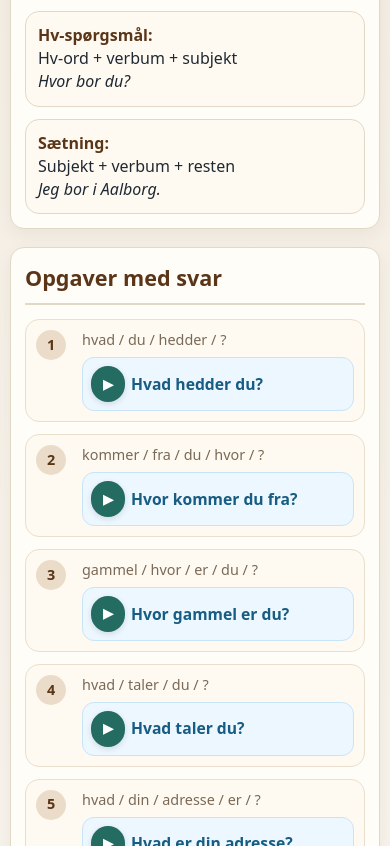
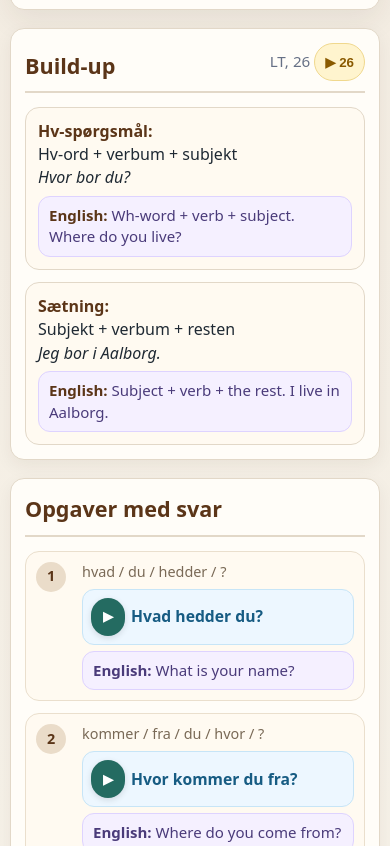
Before and after one commit to smarza/dansk, a plain HTML site: page docs/exercises/praes-1-11-build-up-tts.html in a window 390 px wide. Shown: the part 558-1404 px from the top of the page. Drawn offline with Linux system fonts and the light colour scheme.

Commit message:
Update PRÆS 1-11 exercise page title to include English and streamline CSS styles for improved readability and layout consistency.

```diff
--- a/docs/exercises/praes-1-11-build-up-tts.html
+++ b/docs/exercises/praes-1-11-build-up-tts.html
@@ -3,198 +3,39 @@
 <head>
   <meta charset="UTF-8">
   <meta name="viewport" content="width=device-width, initial-scale=1.0">
-  <title>PRÆS 1-11 - Build-up</title>
+  <title>PRÆS 1-11 - Build-up med engelsk</title>
   <style>
     :root{
-      --bg:#f7f3ea;
-      --paper:#fffdf8;
-      --ink:#1f2933;
-      --muted:#667085;
-      --line:#e2d8c8;
-      --accent:#246b61;
-      --accent-soft:#e3f4ef;
-      --answer:#1f7a4d;
-      --answer-bg:#edf9f1;
-      --number:#8a5a00;
-      --number-bg:#fff4ce;
-      --source-bg:#f6efe3;
+      --bg:#f7f3ea; --paper:#fffdf8; --ink:#1f2933; --muted:#667085; --line:#e2d8c8;
+      --accent:#246b61; --accent-soft:#e3f4ef; --answer:#1f7a4d; --answer-bg:#edf9f1;
+      --question:#175c83; --question-bg:#edf7ff; --number:#8a5a00; --number-bg:#fff4ce; --translation-bg:#f5f0ff;
     }
     *{box-sizing:border-box}
-    body{
-      margin:0;
-      font-family:system-ui,-apple-system,BlinkMacSystemFont,"Segoe UI",sans-serif;
-      background:linear-gradient(180deg,#f2eadf 0%,var(--bg) 38%,#faf7f0 100%);
-      color:var(--ink);
-      line-height:1.45;
-    }
-    .page{
-      width:min(100%,980px);
-      margin:0 auto;
-      padding:24px 16px 48px;
-    }
-    header{
-      background:var(--paper);
-      border:1px solid var(--line);
-      border-radius:18px;
-      padding:22px;
-      box-shadow:0 10px 30px rgba(47,35,20,.08);
-      margin-bottom:18px;
-    }
-    .kicker{
-      color:var(--accent);
-      font-weight:700;
-      letter-spacing:.04em;
-      text-transform:uppercase;
-      font-size:.82rem;
-    }
-    h1{
-      margin:.2rem 0 .4rem;
-      font-size:clamp(1.8rem,4vw,3rem);
-      line-height:1.05;
-    }
-    .subtitle{margin:0;color:var(--muted)}
-    .toolbar{
-      margin-top:16px;
-      display:flex;
-      flex-wrap:wrap;
-      gap:10px;
-      align-items:center;
-      padding:12px;
-      background:var(--accent-soft);
-      border:1px solid #c5e7dd;
-      border-radius:14px;
-    }
-    label{font-size:.92rem;font-weight:650;color:#244940}
-    select,input[type="range"]{max-width:100%;font:inherit}
-    select{
-      padding:8px 10px;
-      border-radius:10px;
-      border:1px solid #b7cec7;
-      background:#fff;
-      min-width:220px;
-    }
-    .note{
-      margin-top:12px;
-      padding:10px 12px;
-      border-left:4px solid var(--answer);
-      background:var(--answer-bg);
-      border-radius:10px;
-      color:#24563a;
-      font-size:.95rem;
-    }
-    .section{
-      background:var(--paper);
-      border:1px solid var(--line);
-      border-radius:18px;
-      padding:18px;
-      margin-top:18px;
-      box-shadow:0 6px 18px rgba(47,35,20,.06);
-    }
-    .section-title{
-      display:flex;
-      justify-content:space-between;
-      gap:12px;
-      flex-wrap:wrap;
-      align-items:end;
-      border-bottom:2px solid var(--line);
-      padding-bottom:10px;
-      margin-bottom:14px;
-    }
-    h2{margin:0;font-size:1.35rem;color:#5b3518}
-    .source-ref{color:var(--muted);font-size:.95rem}
-    .exercise-list{
-      display:grid;
-      gap:12px;
-    }
-    .item{
-      display:grid;
-      grid-template-columns:44px 1fr;
-      gap:10px;
-      padding:13px;
-      background:#fffaf1;
-      border:1px solid #eadfcd;
-      border-radius:14px;
-    }
-    .num{
-      width:34px;height:34px;
-      display:grid;place-items:center;
-      background:#eadcc9;
-      color:#5b3518;
-      border-radius:50%;
-      font-weight:800;
-    }
-    .content{min-width:0}
-    .source{
-      color:#796956;
-      font-size:.9rem;
-      margin-bottom:6px;
-      overflow-wrap:anywhere;
-    }
-    .answer{
-      display:flex;
-      align-items:center;
-      flex-wrap:wrap;
-      gap:6px;
-      color:var(--answer);
-      background:var(--answer-bg);
-      border:1px solid #c7ebd3;
-      border-radius:12px;
-      padding:9px 10px;
-      font-weight:700;
-      overflow-wrap:anywhere;
-    }
-    .answer.question{color:#175c83;background:#edf7ff;border-color:#c7e5f7}
-    button.tts{
-      border:0;
-      border-radius:999px;
-      padding:6px 9px;
-      font-weight:750;
-      cursor:pointer;
-      background:var(--accent);
-      color:white;
-      min-width:34px;
-      min-height:32px;
-      box-shadow:0 2px 6px rgba(0,0,0,.12);
-    }
-    button.tts:hover{filter:brightness(.95)}
-    button.numtts{
-      background:var(--number-bg);
-      color:var(--number);
-      border:1px solid #f0d88d;
-      box-shadow:none;
-    }
-    .help-box{
-      display:grid;
-      grid-template-columns:repeat(auto-fit,minmax(220px,1fr));
-      gap:12px;
-      margin-top:12px;
-    }
-    .rule{
-      border:1px solid var(--line);
-      border-radius:14px;
-      padding:12px;
-      background:#fffaf1;
-    }
-    .rule strong{color:#5b3518}
-    .status{font-size:.88rem;color:var(--muted);flex-basis:100%}
-    @media (max-width:700px){
-      .page{padding:12px 10px 32px}
-      header,.section{border-radius:14px;padding:14px}
-      .toolbar{align-items:stretch;flex-direction:column}
-      select{min-width:0;width:100%}
-      .item{grid-template-columns:36px 1fr;padding:10px}
-      .num{width:30px;height:30px;font-size:.9rem}
-      .answer{padding:8px;font-size:.98rem}
-      button.tts{min-height:36px;padding:7px 10px}
-    }
+    body{margin:0;font-family:system-ui,-apple-system,BlinkMacSystemFont,"Segoe UI",sans-serif;background:linear-gradient(180deg,#f2eadf 0%,var(--bg) 38%,#faf7f0 100%);color:var(--ink);line-height:1.45}
+    .page{width:min(100%,980px);margin:0 auto;padding:24px 16px 48px}
+    header,.section{background:var(--paper);border:1px solid var(--line);border-radius:18px;box-shadow:0 10px 30px rgba(47,35,20,.08)}
+    header{padding:22px;margin-bottom:18px}.section{padding:18px;margin-top:18px;box-shadow:0 6px 18px rgba(47,35,20,.06)}
+    .kicker{color:var(--accent);font-weight:700;letter-spacing:.04em;text-transform:uppercase;font-size:.82rem}
+    h1{margin:.2rem 0 .4rem;font-size:clamp(1.8rem,4vw,3rem);line-height:1.05}.subtitle{margin:0;color:var(--muted)}
+    .toolbar{margin-top:16px;display:flex;flex-wrap:wrap;gap:10px;align-items:center;padding:12px;background:var(--accent-soft);border:1px solid #c5e7dd;border-radius:14px}
+    label{font-size:.92rem;font-weight:650;color:#244940}select,input[type="range"]{max-width:100%;font:inherit}select{padding:8px 10px;border-radius:10px;border:1px solid #b7cec7;background:#fff;min-width:220px}
+    .status{font-size:.88rem;color:var(--muted);flex-basis:100%}.note{margin-top:12px;padding:10px 12px;border-left:4px solid var(--answer);background:var(--answer-bg);border-radius:10px;color:#24563a;font-size:.95rem}
+    .top-actions{margin-top:12px;display:flex;flex-wrap:wrap;gap:10px;align-items:center}.toggle{border:0;border-radius:999px;padding:9px 13px;font-weight:800;cursor:pointer;background:#5b3518;color:white;min-height:38px}.toggle[aria-pressed="true"]{background:#6b46c1}
+    .section-title{display:flex;justify-content:space-between;gap:12px;flex-wrap:wrap;align-items:end;border-bottom:2px solid var(--line);padding-bottom:10px;margin-bottom:14px}h2{margin:0;font-size:1.35rem;color:#5b3518}.source-ref{color:var(--muted);font-size:.95rem}
+    .help-box{display:grid;grid-template-columns:repeat(auto-fit,minmax(220px,1fr));gap:12px;margin-top:12px}.rule{border:1px solid var(--line);border-radius:14px;padding:12px;background:#fffaf1}.rule strong{color:#5b3518}
+    .exercise-list{display:grid;gap:12px}.item{display:grid;grid-template-columns:44px 1fr;gap:10px;padding:13px;background:#fffaf1;border:1px solid #eadfcd;border-radius:14px}.num{width:34px;height:34px;display:grid;place-items:center;background:#eadcc9;color:#5b3518;border-radius:50%;font-weight:800}.content{min-width:0}.source{color:#796956;font-size:.9rem;margin-bottom:6px;overflow-wrap:anywhere}
+    .answer{display:flex;align-items:center;flex-wrap:wrap;gap:6px;color:var(--answer);background:var(--answer-bg);border:1px solid #c7ebd3;border-radius:12px;padding:9px 10px;font-weight:750;overflow-wrap:anywhere}.answer.question{color:var(--question);background:var(--question-bg);border-color:#c7e5f7}
+    .translation{margin-top:6px;padding:8px 10px;background:var(--translation-bg);border:1px solid #ded3ff;border-radius:12px;color:#4a3b7a;font-size:.94rem}.translation strong{font-weight:800}.hide-translations .translation{display:none}
+    button.tts{border:0;border-radius:999px;padding:6px 9px;font-weight:800;cursor:pointer;background:var(--accent);color:white;min-width:34px;min-height:32px;box-shadow:0 2px 6px rgba(0,0,0,.12)}button.tts:hover{filter:brightness(.95)}button.numtts{background:var(--number-bg);color:var(--number);border:1px solid #f0d88d;box-shadow:none}
+    @media (max-width:700px){.page{padding:12px 10px 32px}header,.section{border-radius:14px;padding:14px}.toolbar{align-items:stretch;flex-direction:column}.top-actions{align-items:stretch;flex-direction:column}select{min-width:0;width:100%}.item{grid-template-columns:36px 1fr;padding:10px}.num{width:30px;height:30px;font-size:.9rem}.answer{padding:8px;font-size:.98rem}button.tts,.toggle{min-height:38px;padding:7px 10px}}
   </style>
 </head>
 <body>
-  <main class="page">
+  <main class="page" id="app">
     <header>
       <div class="kicker">PVTD · PRÆS 1-11</div>
       <h1>3.1 Præs. · Build-up</h1>
-      <p class="subtitle">Lav korrekte spørgsmål og sætninger. Grøn/blå tekst viser de udfyldte modelanswers.</p>
+      <p class="subtitle">Lav korrekte spørgsmål og sætninger. Grøn/blå tekst viser de udfyldte model answers.</p>
       <div class="toolbar" aria-label="Dansk lyd">
         <label for="voiceSelect">Dansk lyd:</label>
         <select id="voiceSelect"><option>Indlæser stemmer...</option></select>
@@ -202,7 +43,10 @@
         <input id="rateRange" type="range" min="0.55" max="1.15" step="0.05" value="0.85">
         <div class="status" id="voiceStatus">Danish voices depend on your browser/OS. On mobile it may work better.</div>
       </div>
-      <div class="note">Ekstra gule knapper læser kun tallet, når en sætning indeholder tal.</div>
+      <div class="top-actions">
+        <button class="toggle" id="translationToggle" type="button" aria-pressed="true">Ocultar traduções em inglês</button>
+      </div>
+      <div class="note">As traduções em inglês podem ser ligadas ou desligadas. Os botões verdes/azuis falam somente o dinamarquês. Os botões amarelos falam somente os números.</div>
     </header>
 
     <section class="section">
@@ -211,41 +55,55 @@
         <div class="source-ref">LT, 26 <button class="tts numtts" data-speak="seksogtyve" title="Læs kun tallet 26">▶ 26</button></div>
       </div>
       <div class="help-box">
-        <div class="rule"><strong>Hv-spørgsmål:</strong><br>Hv-ord + verbum + subjekt<br><em>Hvor bor du?</em></div>
-        <div class="rule"><strong>Sætning:</strong><br>Subjekt + verbum + resten<br><em>Jeg bor i Aalborg.</em></div>
+        <div class="rule"><strong>Hv-spørgsmål:</strong><br>Hv-ord + verbum + subjekt<br><em>Hvor bor du?</em><div class="translation"><strong>English:</strong> Wh-word + verb + subject. Where do you live?</div></div>
+        <div class="rule"><strong>Sætning:</strong><br>Subjekt + verbum + resten<br><em>Jeg bor i Aalborg.</em><div class="translation"><strong>English:</strong> Subject + verb + the rest. I live in Aalborg.</div></div>
       </div>
     </section>
 
     <section class="section">
-      <div class="section-title">
-        <h2>Opgaver med svar</h2>
-      </div>
-      <div class="exercise-list">
-        <article class="item"><div class="num">1</div><div class="content"><div class="source">hvad / du / hedder / ?</div><div class="answer question"><button class="tts" data-speak="Hvad hedder du?">▶</button>Hvad hedder du?</div></div></article>
-        <article class="item"><div class="num">2</div><div class="content"><div class="source">kommer / fra / du / hvor / ?</div><div class="answer question"><button class="tts" data-speak="Hvor kommer du fra?">▶</button>Hvor kommer du fra?</div></div></article>
-        <article class="item"><div class="num">3</div><div class="content"><div class="source">gammel / hvor / er / du / ?</div><div class="answer question"><button class="tts" data-speak="Hvor gammel er du?">▶</button>Hvor gammel er du?</div></div></article>
-        <article class="item"><div class="num">4</div><div class="content"><div class="source">hvad / taler / du / ?</div><div class="answer question"><button class="tts" data-speak="Hvad taler du?">▶</button>Hvad taler du?</div></div></article>
-        <article class="item"><div class="num">5</div><div class="content"><div class="source">hvad / din / adresse / er / ?</div><div class="answer question"><button class="tts" data-speak="Hvad er din adresse?">▶</button>Hvad er din adresse?</div></div></article>
-        <article class="item"><div class="num">6</div><div class="content"><div class="source">bor / du / hvor / ?</div><div class="answer question"><button class="tts" data-speak="Hvor bor du?">▶</button>Hvor bor du?</div></div></article>
-        <article class="item"><div class="num">7</div><div class="content"><div class="source">hedder / jeg / Lotte /.</div><div class="answer"><button class="tts" data-speak="Jeg hedder Lotte.">▶</button>Jeg hedder Lotte.</div></div></article>
-        <article class="item"><div class="num">8</div><div class="content"><div class="source">er / jeg / år / 60 /.</div><div class="answer"><button class="tts" data-speak="Jeg er tres år.">▶</button>Jeg er 60 år. <button class="tts numtts" data-speak="tres" title="Læs kun tallet 60">▶ 60</button></div></div></article>
-        <article class="item"><div class="num">9</div><div class="content"><div class="source">kommer / jeg / fra / Danmark /.</div><div class="answer"><button class="tts" data-speak="Jeg kommer fra Danmark.">▶</button>Jeg kommer fra Danmark.</div></div></article>
-        <article class="item"><div class="num">10</div><div class="content"><div class="source">Nibevej 15 / det / er /.</div><div class="answer"><button class="tts" data-speak="Det er Nibevej femten.">▶</button>Det er Nibevej 15. <button class="tts numtts" data-speak="femten" title="Læs kun tallet 15">▶ 15</button></div></div></article>
-        <article class="item"><div class="num">11</div><div class="content"><div class="source">jeg / dansk, engelsk og tysk / taler /.</div><div class="answer"><button class="tts" data-speak="Jeg taler dansk, engelsk og tysk.">▶</button>Jeg taler dansk, engelsk og tysk.</div></div></article>
-        <article class="item"><div class="num">12</div><div class="content"><div class="source">i / Aalborg / bor / jeg /.</div><div class="answer"><button class="tts" data-speak="Jeg bor i Aalborg.">▶</button>Jeg bor i Aalborg.</div></div></article>
-        <article class="item"><div class="num">13</div><div class="content"><div class="source">er / hct-jobcenter@aalborg.dk / det /.</div><div class="answer"><button class="tts" data-speak="Det er h c t bindestreg jobcenter snabel-a aalborg punktum d k.">▶</button>Det er hct-jobcenter@aalborg.dk.</div></div></article>
-        <article class="item"><div class="num">14</div><div class="content"><div class="source">telefonnummer / hvad / dit / er / ?</div><div class="answer question"><button class="tts" data-speak="Hvad er dit telefonnummer?">▶</button>Hvad er dit telefonnummer?</div></div></article>
-        <article class="item"><div class="num">15</div><div class="content"><div class="source">mailadresse / din / hvad / er / ?</div><div class="answer question"><button class="tts" data-speak="Hvad er din mailadresse?">▶</button>Hvad er din mailadresse?</div></div></article>
-        <article class="item"><div class="num">16</div><div class="content"><div class="source">jeg / dansker / er /.</div><div class="answer"><button class="tts" data-speak="Jeg er dansker.">▶</button>Jeg er dansker.</div></div></article>
-        <article class="item"><div class="num">17</div><div class="content"><div class="source">din / nationalitet / er / hvad / ?</div><div class="answer question"><button class="tts" data-speak="Hvad er din nationalitet?">▶</button>Hvad er din nationalitet?</div></div></article>
-        <article class="item"><div class="num">18</div><div class="content"><div class="source">er / Ole / det /.</div><div class="answer"><button class="tts" data-speak="Det er Ole.">▶</button>Det er Ole.</div></div></article>
-        <article class="item"><div class="num">19</div><div class="content"><div class="source">er / det / 21 34 56 78 /.</div><div class="answer"><button class="tts" data-speak="Det er enogtyve fireogtredive seksoghalvtreds otteoghalvfjerds.">▶</button>Det er 21 34 56 78. <button class="tts numtts" data-speak="enogtyve" title="Læs kun 21">▶ 21</button><button class="tts numtts" data-speak="fireogtredive" title="Læs kun 34">▶ 34</button><button class="tts numtts" data-speak="seksoghalvtreds" title="Læs kun 56">▶ 56</button><button class="tts numtts" data-speak="otteoghalvfjerds" title="Læs kun 78">▶ 78</button></div></div></article>
-        <article class="item"><div class="num">20</div><div class="content"><div class="source">er / hvem / det /.</div><div class="answer question"><button class="tts" data-speak="Hvem er det?">▶</button>Hvem er det?</div></div></article>
-      </div>
+      <div class="section-title"><h2>Opgaver med svar</h2></div>
+      <div class="exercise-list" id="exerciseList"></div>
     </section>
   </main>
 
   <script>
+    const items = [
+      {n:1, source:'hvad / du / hedder / ?', text:'Hvad hedder du?', speak:'Hvad hedder du?', type:'question', en:'What is your name?'},
+      {n:2, source:'kommer / fra / du / hvor / ?', text:'Hvor kommer du fra?', speak:'Hvor kommer du fra?', type:'question', en:'Where do you come from?'},
+      {n:3, source:'gammel / hvor / er / du / ?', text:'Hvor gammel er du?', speak:'Hvor gammel er du?', type:'question', en:'How old are you?'},
+      {n:4, source:'hvad / taler / du / ?', text:'Hvad taler du?', speak:'Hvad taler du?', type:'question', en:'What do you speak?'},
+      {n:5, source:'hvad / din / adresse / er / ?', text:'Hvad er din adresse?', speak:'Hvad er din adresse?', type:'question', en:'What is your address?'},
+      {n:6, source:'bor / du / hvor / ?', text:'Hvor bor du?', speak:'Hvor bor du?', type:'question', en:'Where do you live?'},
+      {n:7, source:'hedder / jeg / Lotte /.', text:'Jeg hedder Lotte.', speak:'Jeg hedder Lotte.', type:'answer', en:'My name is Lotte.'},
+      {n:8, source:'er / jeg / år / 60 /.', text:'Jeg er 60 år.', speak:'Jeg er tres år.', type:'answer', en:'I am 60 years old.', nums:[['60','tres']]},
+      {n:9, source:'kommer / jeg / fra / Danmark /.', text:'Jeg kommer fra Danmark.', speak:'Jeg kommer fra Danmark.', type:'answer', en:'I come from Denmark.'},
+      {n:10, source:'Nibevej 15 / det / er /.', text:'Det er Nibevej 15.', speak:'Det er Nibevej femten.', type:'answer', en:'It is Nibevej 15.', nums:[['15','femten']]},
+      {n:11, source:'jeg / dansk, engelsk og tysk / taler /.', text:'Jeg taler dansk, engelsk og tysk.', speak:'Jeg taler dansk, engelsk og tysk.', type:'answer', en:'I speak Danish, English and German.'},
+      {n:12, source:'i / Aalborg / bor / jeg /.', text:'Jeg bor i Aalborg.', speak:'Jeg bor i Aalborg.', type:'answer', en:'I live in Aalborg.'},
+      {n:13, source:'er / hct-jobcenter@aalborg.dk / det /.', text:'Det er hct-jobcenter@aalborg.dk.', speak:'Det er h c t bindestreg jobcenter snabel-a aalborg punktum d k.', type:'answer', en:'It is hct-jobcenter@aalborg.dk.'},
+      {n:14, source:'telefonnummer / hvad / dit / er / ?', text:'Hvad er dit telefonnummer?', speak:'Hvad er dit telefonnummer?', type:'question', en:'What is your phone number?'},
+      {n:15, source:'mailadresse / din / hvad / er / ?', text:'Hvad er din mailadresse?', speak:'Hvad er din mailadresse?', type:'question', en:'What is your email address?'},
+      {n:16, source:'jeg / dansker / er /.', text:'Jeg er dansker.', speak:'Jeg er dansker.', type:'answer', en:'I am Danish.'},
+      {n:17, source:'din / nationalitet / er / hvad / ?', text:'Hvad er din nationalitet?', speak:'Hvad er din nationalitet?', type:'question', en:'What is your nationality?'},
+      {n:18, source:'er / Ole / det /.', text:'Det er Ole.', speak:'Det er Ole.', type:'answer', en:'It is Ole.'},
+      {n:19, source:'er / det / 21 34 56 78 /.', text:'Det er 21 34 56 78.', speak:'Det er enogtyve fireogtredive seksoghalvtreds otteoghalvfjerds.', type:'answer', en:'It is 21 34 56 78.', nums:[['21','enogtyve'],['34','fireogtredive'],['56','seksoghalvtreds'],['78','otteoghalvfjerds']]},
+      {n:20, source:'er / hvem / det /.', text:'Hvem er det?', speak:'Hvem er det?', type:'question', en:'Who is it?'}
+    ];
+
+    const list = document.getElementById('exerciseList');
+    list.innerHTML = items.map(item => {
+      const numButtons = (item.nums || []).map(([label, speak]) => `<button class="tts numtts" data-speak="${speak}" title="Læs kun tallet ${label}">▶ ${label}</button>`).join('');
+      return `<article class="item"><div class="num">${item.n}</div><div class="content"><div class="source">${item.source}</div><div class="answer ${item.type === 'question' ? 'question' : ''}"><button class="tts" data-speak="${item.speak}">▶</button><span>${item.text}</span>${numButtons}</div><div class="translation"><strong>English:</strong> ${item.en}</div></div></article>`;
+    }).join('');
+
+    const app = document.getElementById('app');
+    const translationToggle = document.getElementById('translationToggle');
+    translationToggle.addEventListener('click', () => {
+      const hidden = app.classList.toggle('hide-translations');
+      translationToggle.setAttribute('aria-pressed', String(!hidden));
+      translationToggle.textContent = hidden ? 'Mostrar traduções em inglês' : 'Ocultar traduções em inglês';
+    });
+
     const voiceSelect = document.getElementById('voiceSelect');
     const rateRange = document.getElementById('rateRange');
     const rateValue = document.getElementById('rateValue');
@@ -256,14 +114,11 @@
       voices = window.speechSynthesis ? speechSynthesis.getVoices() : [];
       voiceSelect.innerHTML = '';
       if(!voices.length){
-        const opt = document.createElement('option');
-        opt.textContent = 'No voices found';
-        voiceSelect.appendChild(opt);
-        return;
+        const opt = document.createElement('option'); opt.textContent = 'No voices found'; voiceSelect.appendChild(opt); return;
       }
       const da = voices.filter(v => (v.lang || '').toLowerCase().startsWith('da'));
-      const list = da.length ? da : voices;
-      list.forEach((v, i) => {
+      const selectedList = da.length ? da : voices;
+      selectedList.forEach(v => {
         const opt = document.createElement('option');
         opt.value = voices.indexOf(v);
         opt.textContent = `${v.name} (${v.lang})${v.default ? ' · default' : ''}`;
@@ -273,12 +128,8 @@
       voiceStatus.textContent = da.length ? 'Danish voice found. You can change voice and speed.' : 'No Danish voice found. The browser will use a fallback voice.';
     }
 
-    if('speechSynthesis' in window){
-      loadVoices();
-      speechSynthesis.onvoiceschanged = loadVoices;
-    } else {
-      voiceStatus.textContent = 'Speech synthesis is not supported in this browser.';
-    }
+    if('speechSynthesis' in window){ loadVoices(); speechSynthesis.onvoiceschanged = loadVoices; }
+    else { voiceStatus.textContent = 'Speech synthesis is not supported in this browser.'; }
 
     rateRange.addEventListener('input', () => rateValue.textContent = rateRange.value);
 
@@ -286,16 +137,13 @@
       if(!('speechSynthesis' in window)) return;
       speechSynthesis.cancel();
       const utterance = new SpeechSynthesisUtterance(text);
-      utterance.lang = 'da-DK';
-      utterance.rate = parseFloat(rateRange.value || '0.85');
-      const selected = voices[parseInt(voiceSelect.value, 10)];
-      if(selected) utterance.voice = selected;
+      utterance.lang = 'da-DK'; utterance.rate = parseFloat(rateRange.value || '0.85');
+      const selected = voices[parseInt(voiceSelect.value, 10)]; if(selected) utterance.voice = selected;
       speechSynthesis.speak(utterance);
     }
 
-    document.addEventListener('click', (event) => {
-      const btn = event.target.closest('[data-speak]');
-      if(!btn) return;
+    document.addEventListener('click', event => {
+      const btn = event.target.closest('[data-speak]'); if(!btn) return;
       speak(btn.getAttribute('data-speak'));
     });
   </script>
```
